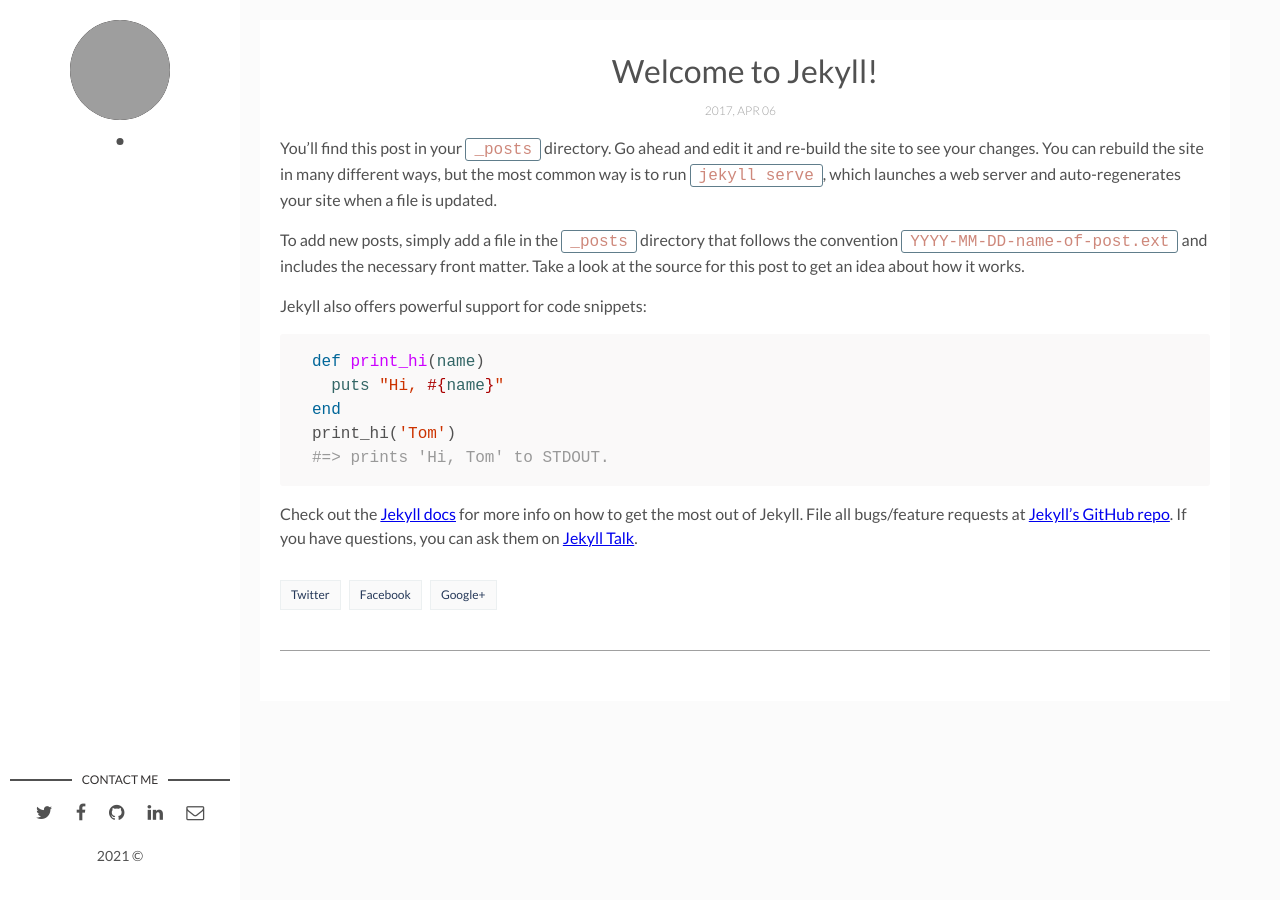
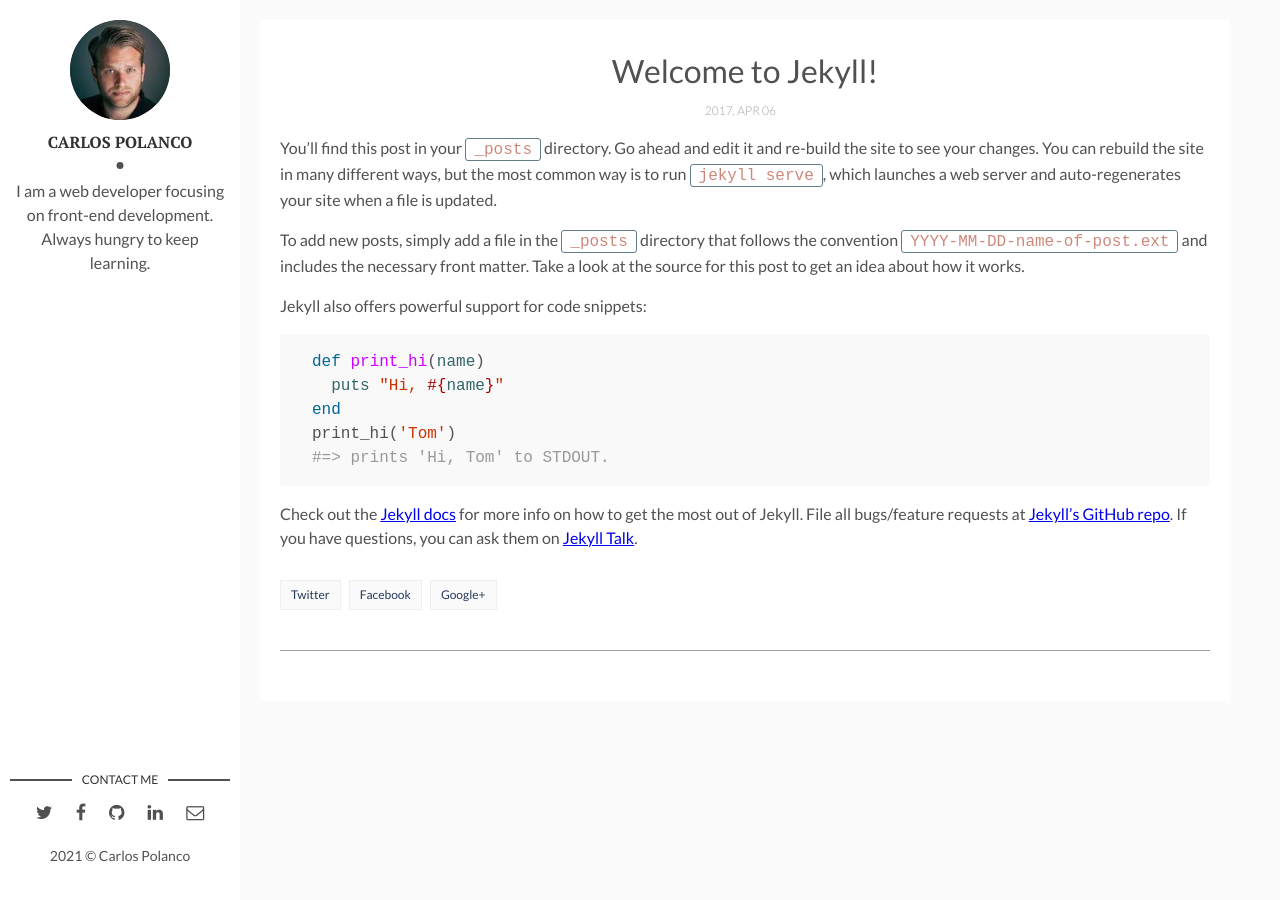
Before and after one commit to capolanco10/capolanco10.github.io, a Jekyll site: the page built from _posts/2017-04-06-welcome-to-jekyll.markdown, in a window 1280 px wide. Built offline with Jekyll 4.4.1, drawn with Linux system fonts in a browser that asks for light colours; comment, search, counter and statistics services are not loaded; grey boxes are pictures that could not be loaded.

Commit message:
Update _config.yml

```diff
--- a/_config.yml
+++ b/_config.yml
@@ -1,2 +1,40 @@
 #plantilla remota
 remote_theme:  artemsheludko/flexible-jekyll
+
+title: Hello, world! I'm Carlos Polanco
+description: > # this means to ignore newlines until "baseurl:"
+  Write an awesome description for your new site here. You can edit this
+  line in _config.yml. It will appear in your document head meta (for
+  Google search results) and in your feed.xml site description.
+permalink: ':title/'
+baseurl: "/flexible-jekyll" # the subpath of your site, e.g. /blog
+url: "" # the base hostname & protocol for your site, e.g. http://example.com
+site-twitter: #if your site has a twitter account, enter it here
+
+# Author Settings
+author: Carlos Polanco
+author-img: david-freeman.jpg # add your photo
+about-author: I am a web developer focusing on front-end development. Always hungry to keep learning. # add description
+social-twitter: capolanco10
+#social-facebook: # add your Facebook handle
+social-github: artemsheludko # add your Github handle
+social-linkedin: carlospolancodev # add your Linkedin handle
+social-email: carlos.polanco010@gmail.com
+
+# Disqus
+discus-identifier: mr-brown # add your discus identifier
+
+# Tracker
+analytics: # Google Analytics
+
+# Build Settings
+markdown: kramdown
+plugins:
+  - jekyll-sitemap
+  - jekyll-paginate
+  - jemoji
+
+paginate: 8
+paginate_path: "/page/:num"
+
+exclude: ["node_modules", "gulpfile.js", "package.json", "yarn.lock"]
```
